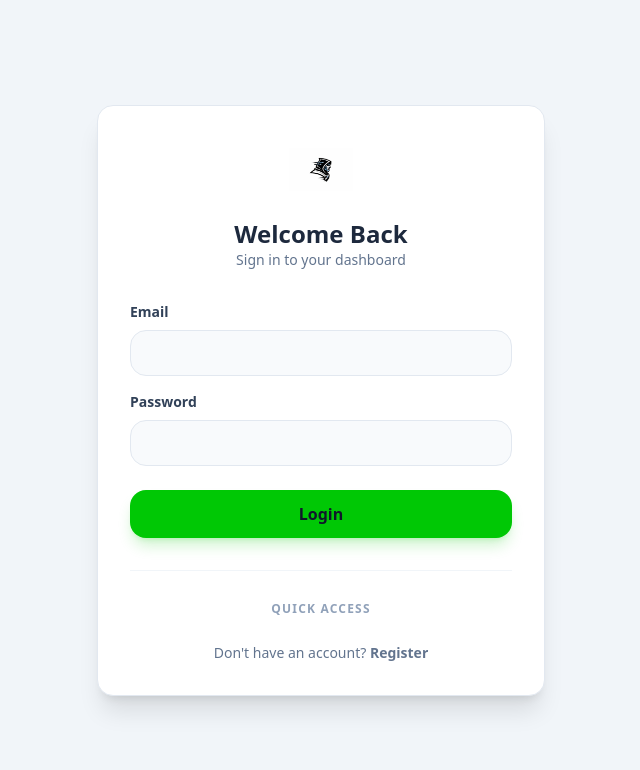
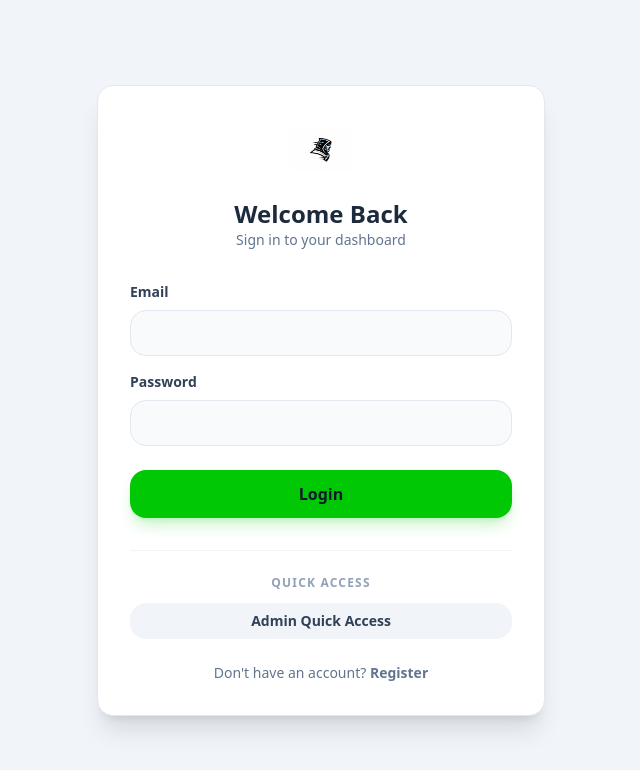
Before and after one commit to Beteage/ServiceTagger-fixed, a React (Vite) app in the folder client/: page /login in a window 1280 px wide. Shown: the top 770 px of the page, without its empty margins (319-959 px from the left). Built offline with nearby package versions, Linux system fonts and the light colour scheme.

Commit message:
Make Quick Access button more visible on login page

```diff
--- a/client/src/pages/LoginPage.tsx
+++ b/client/src/pages/LoginPage.tsx
@@ -68,6 +68,7 @@ const LoginPage: React.FC = () => {
                 </form>
 
                 <div className="mt-8 pt-6 border-t border-slate-100 mb-4">
+                    <p className="text-center text-xs font-semibold text-slate-400 uppercase tracking-widest mb-3">Quick Access</p>
                     <button
                         type="button"
                         onClick={() => {
@@ -84,9 +85,9 @@ const LoginPage: React.FC = () => {
                                     });
                             }
                         }}
-                        className="w-full text-xs font-bold text-slate-400 hover:text-slate-600 uppercase tracking-widest transition-colors"
+                        className="w-full bg-slate-100 text-slate-700 font-semibold py-2 px-4 rounded-lg hover:bg-slate-200 transition-colors text-sm"
                     >
-                        Quick Access
+                        Admin Quick Access
                     </button>
                 </div>
 
```
